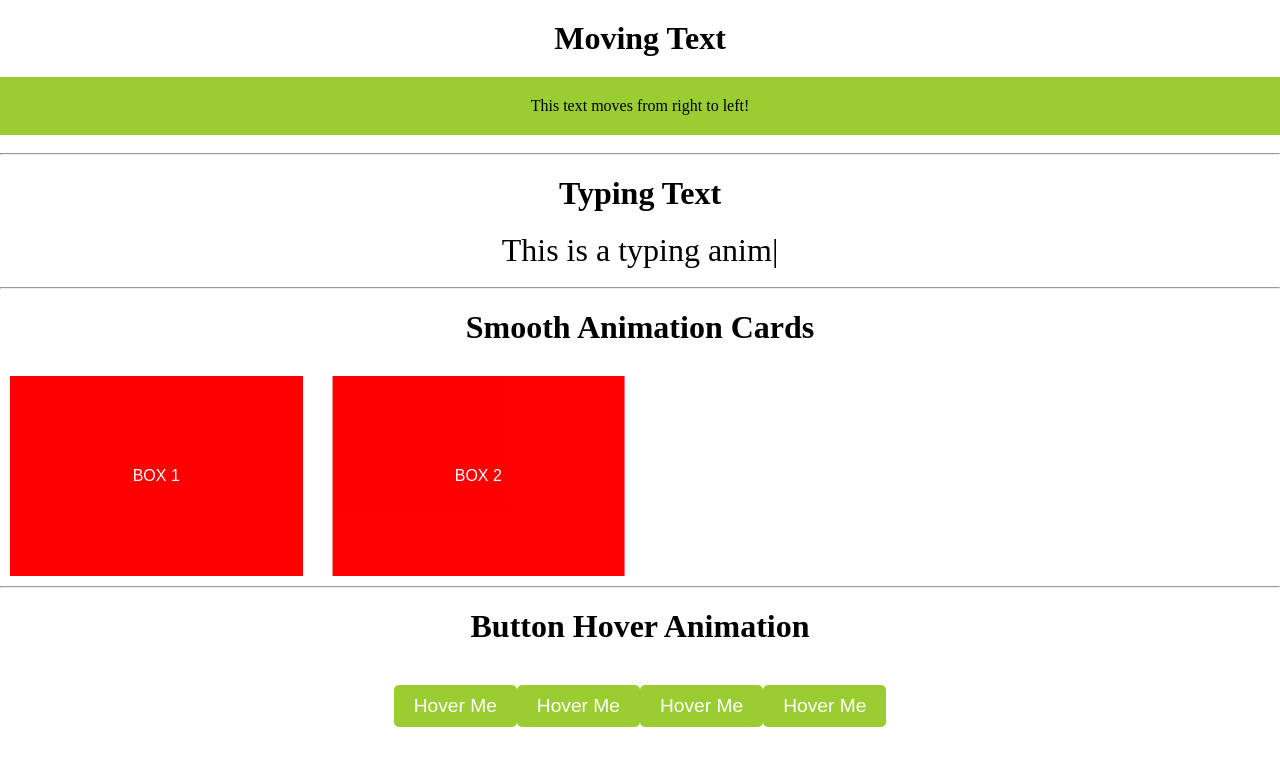
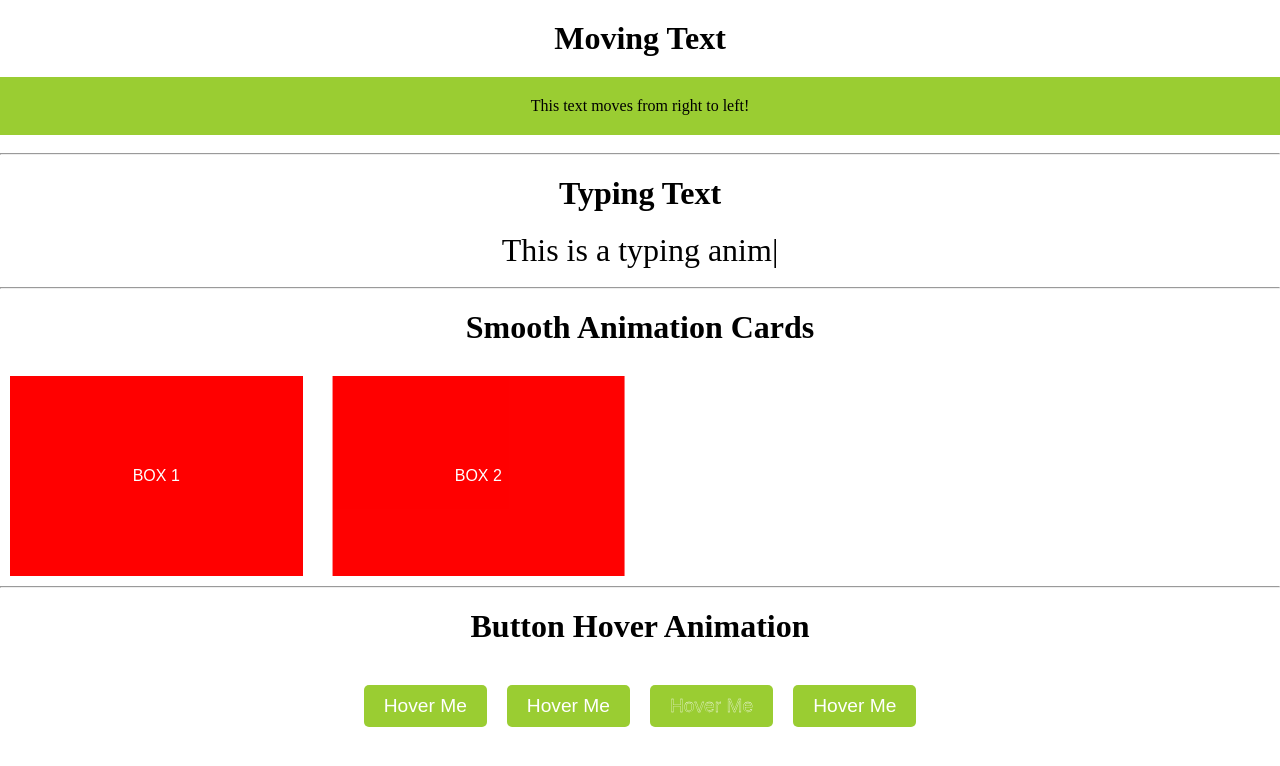
Before and after one commit to Abdessamad202/animation, a plain HTML site: page index.html in a window 1280 px wide. Drawn offline with nearby package versions, Linux system fonts and the light colour scheme.

Commit message:
adding modification for style.css

```diff
--- a/style.css
+++ b/style.css
@@ -3,7 +3,7 @@
   padding: 0;
   box-sizing: border-box;
 }
-h1{
+h1 {
   text-align: center;
   margin: 20px;
 }
@@ -41,7 +41,8 @@ h1{
 .typed-container {
   text-align: center; /* Center the text within the container */
 }
-.typed,.typed-cursor {
+.typed,
+.typed-cursor {
   font-size: 2rem;
 }
 /* ****************************** */
@@ -76,36 +77,96 @@ h1{
   justify-content: center;
   margin: 20px;
   padding: 20px;
+  gap: 20px;
 }
+/* for all buttons */
 .btn {
   position: relative;
+  z-index: 1;
+  overflow: hidden;
+  transition: background-color 0.5s;
+  background-color: yellowgreen;
   padding: 10px 20px;
   font-size: 1.2rem;
-  background-color: yellowgreen;
   color: white;
   border: none;
-  z-index: 1;
-  overflow: hidden;
   cursor: pointer;
   border-radius: 5px;
-  transition: background-color 0.5s;
 }
-.btn::after {
+.btn::after,
+.btn::before {
   content: "";
   position: absolute;
+  transition: 0.5s;
   z-index: -1;
+}
+/*the style for the 1st button  */
+.btn1::after {
   top: 50px;
   left: 0;
   border-radius: 50%;
   width: 200px;
   height: 200px;
   background-color: red;
-  transition: 0.5s;
 }
-.btn:hover::after {
+.btn1:hover::after {
   top: -50px;
   left: -50px;
 }
+/*the style for the 2nd button  */
+.btn2::after {
+  border-left: 123px solid red;
+  border-top: 43px solid transparent;
+  bottom: -21.5px;
+  left: -61.5px;
+}
+.btn2:hover::after {
+  left: 0;
+  bottom: 0;
+}
+.btn2::before {
+  border-right: 123px solid red;
+  border-bottom: 43px solid transparent;
+  top: -21.5px;
+  right: -61.5px;
+}
+.btn2:hover::before {
+  top: 0;
+  right: 0;
+}
+/*the style for the 3rd button  */
+.btn3{
+  -webkit-text-stroke:  0.3px white;
+  color: transparent;
+}
+
+.btn3 .text{
+  position: relative;
+  overflow: hidden;
+}
+.btn3 .text::after{
+  content: 'Hover Me';
+  position: absolute;
+  width: 0%;
+  white-space: nowrap;
+  overflow: hidden;
+  height: 100%;
+  color: white;
+  /* background-color: black; */
+  /* top: -50%; */
+  left: 0%;
+  transition: 0.5s;
+  /* transform: translateY(50%); */
+}
+.btn3:hover{
+  background-color: red;
+
+}
+.btn3:hover .text::after{
+  width: 100%;
+}
+
+
 /* button:hover {
   background-color: red;
 } */
```
